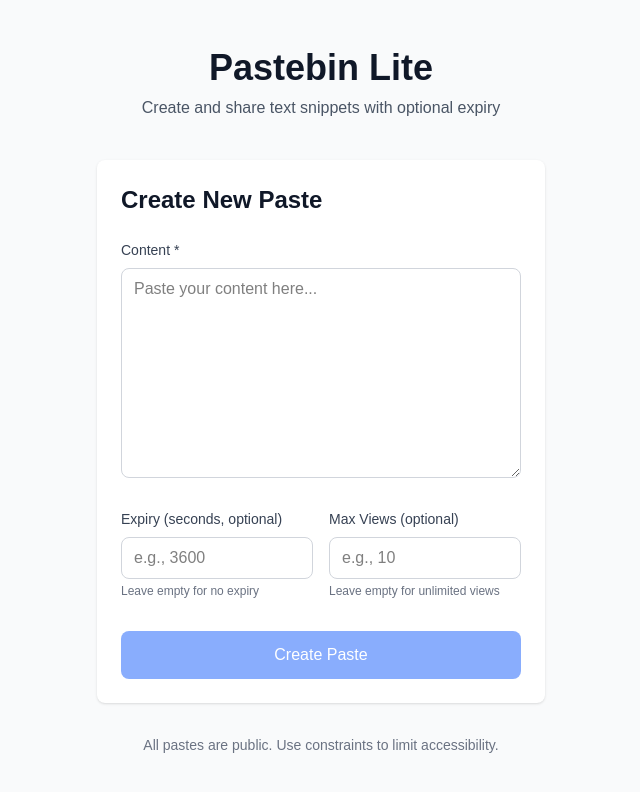
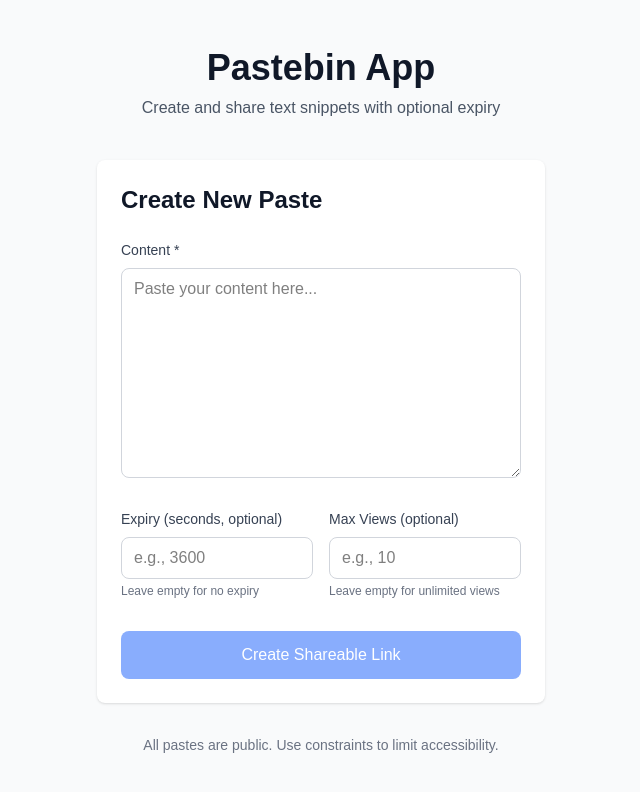
Before and after one commit to VivekKumarL/Pastebin, a Next.js app: page / in a window 1280 px wide. Shown: the top 792 px of the page, without its empty margins (319-959 px from the left). Built offline with nearby package versions, Linux system fonts and the light colour scheme.

Commit message:
Update page.tsx
changes the button functionality

```diff
--- a/src/app/page.tsx
+++ b/src/app/page.tsx
@@ -63,7 +63,7 @@
     <div className="min-h-screen bg-gray-50 py-12 px-4 sm:px-6 lg:px-8">
       <div className="max-w-md mx-auto">
         <div className="text-center mb-10">
-          <h1 className="text-4xl font-bold text-gray-900 mb-2">Pastebin Lite</h1>
+          <h1 className="text-4xl font-bold text-gray-900 mb-2">Pastebin App</h1>
           <p className="text-gray-600">Create and share text snippets with optional expiry</p>
         </div>
 
@@ -161,7 +161,7 @@
                 disabled={loading || !content.trim()}
                 className="w-full py-3 px-4 bg-blue-600 text-white font-medium rounded-lg hover:bg-blue-700 disabled:opacity-50 disabled:cursor-not-allowed"
               >
-                {loading ? 'Creating...' : 'Create Paste'}
+                {loading ? 'Creating...' : 'Create Shareable Link'}
               </button>
             </form>
           </div>
```
